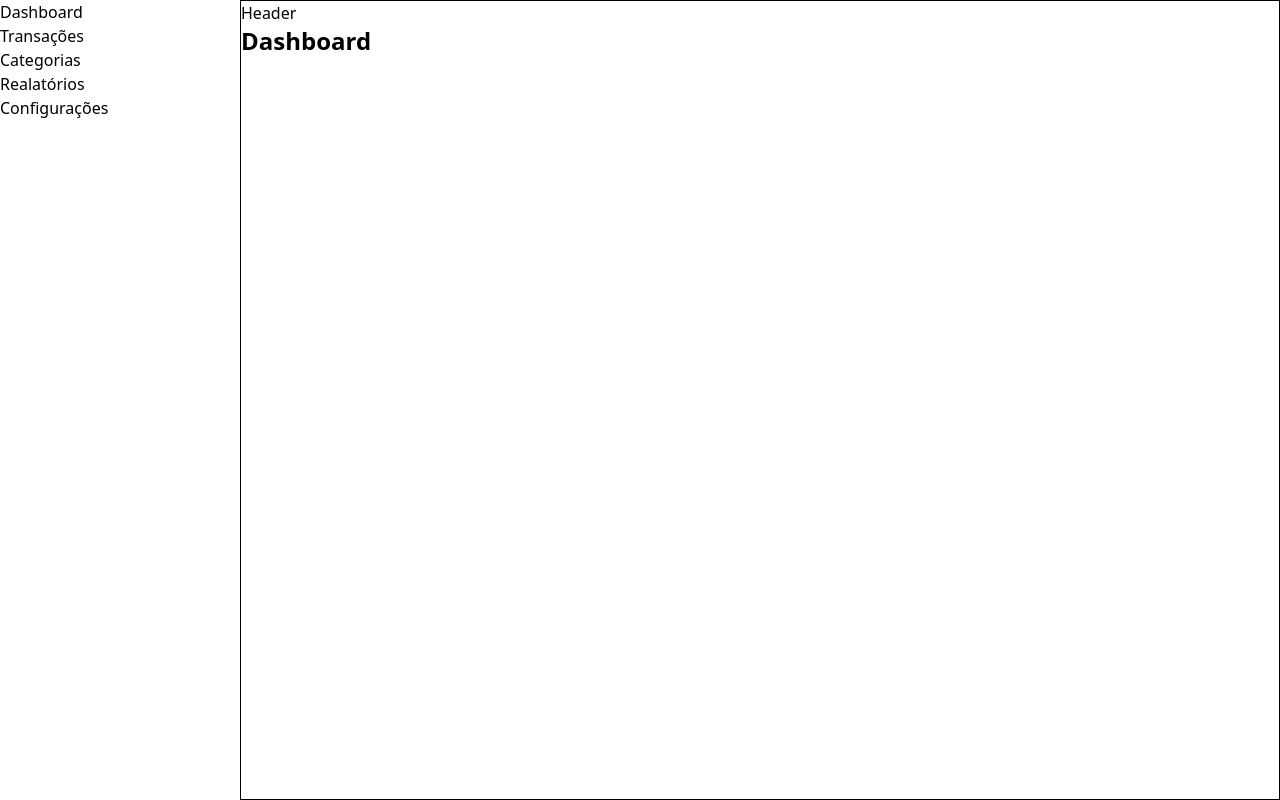
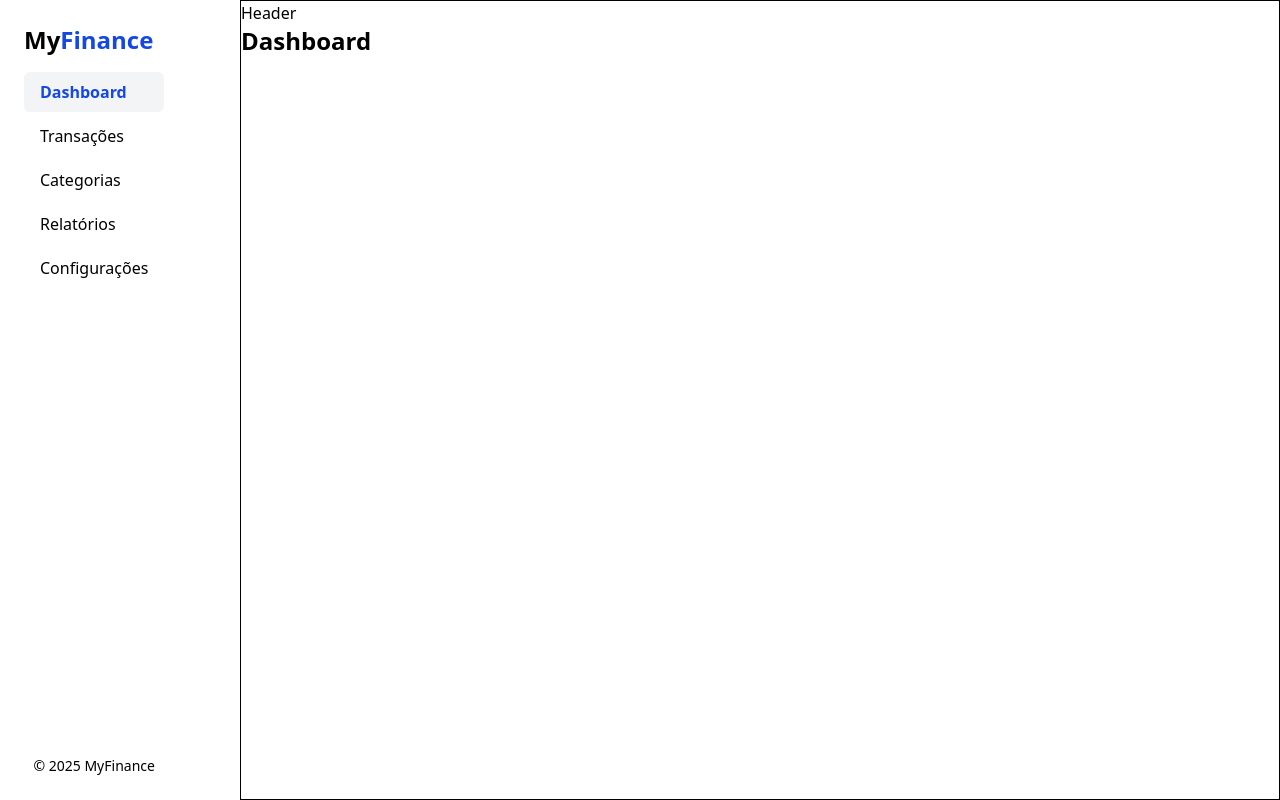
Before and after one commit to PauloAndre05/MyFinance, a React (Vite) app: page / in a window 1280 px wide. Built offline with nearby package versions, Linux system fonts and the light colour scheme.

Commit message:
feat: Sidebar done

```diff
--- a/src/components/sidebar/Index.tsx
+++ b/src/components/sidebar/Index.tsx
@@ -1,13 +1,47 @@
+import { useState } from "react";
+import { useNavigate } from "react-router-dom";
+
 export const Sidebar = () => {
-    return(
-     <aside>
-        <ul>
-            <li>Dashboard</li>
-            <li>Transações</li>
-            <li>Categorias</li>
-            <li>Realatórios</li>
-            <li>Configurações</li>
+  const navigate = useNavigate();
+  const linkList = [
+    { id: 1, name: "Dashboard", href: "/" },
+    { id: 2, name: "Transações", href: "#" },
+    { id: 3, name: "Categorias", href: "#" },
+    { id: 4, name: "Relatórios", href: "#" },
+    { id: 5, name: "Configurações", href: "#" },
+  ];
+  const [isActive, setrIsActive] = useState(1);
+
+  function handleClick(id: number, ref: string) {
+    setrIsActive(id);
+    navigate(ref);
+  }
+  return (
+    <aside className="flex flex-col h-screen gap-4 p-6 border-blue-50 fixed">
+      <div className="flex">
+        <span className="text-2xl font-bold">My</span>
+        <span className="text-2xl text-blue-700 font-bold">Finance</span>
+      </div>
+      <nav>
+        <ul className="flex flex-col gap-1">
+          {linkList.map((link) => (
+            <li
+              className={`px-4 py-2 cursor-pointer hover:bg-gray-100 hover:text-blue-700 hover:font-semibold transition-colors rounded-md duration-75 ${
+                isActive === link.id
+                  ? "bg-gray-100 text-blue-700 font-semibold"
+                  : ""
+              }`}
+              key={link.id}
+              onClick={() => {
+                handleClick(link.id, link.href);
+              }}
+            >
+              {link.name}
+            </li>
+          ))}
         </ul>
-     </aside>
-    )
-}
+      </nav>
+      <footer className="mt-auto mx-auto text-sm">© 2025 MyFinance</footer>
+    </aside>
+  );
+};
--- a/src/layout/Index.tsx
+++ b/src/layout/Index.tsx
@@ -4,7 +4,7 @@ import { Sidebar } from "../components/sidebar/Index";
 export const Layout = () => {
     return(
         <div className="h-screen overflow-hidden flex">
-            <div className="borderñ w-60">
+            <div className="w-60">
                 <Sidebar />
             </div>
             <div className="border flex-1">
```
